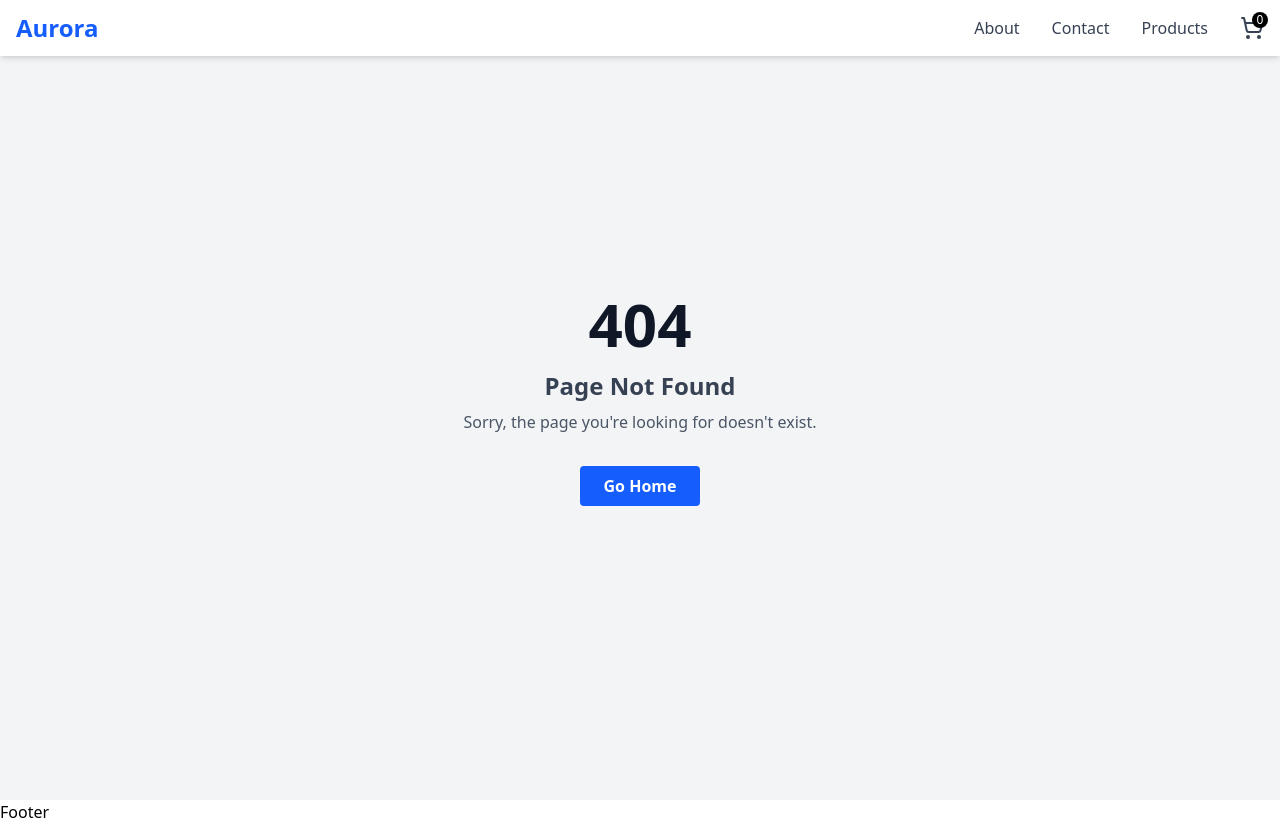
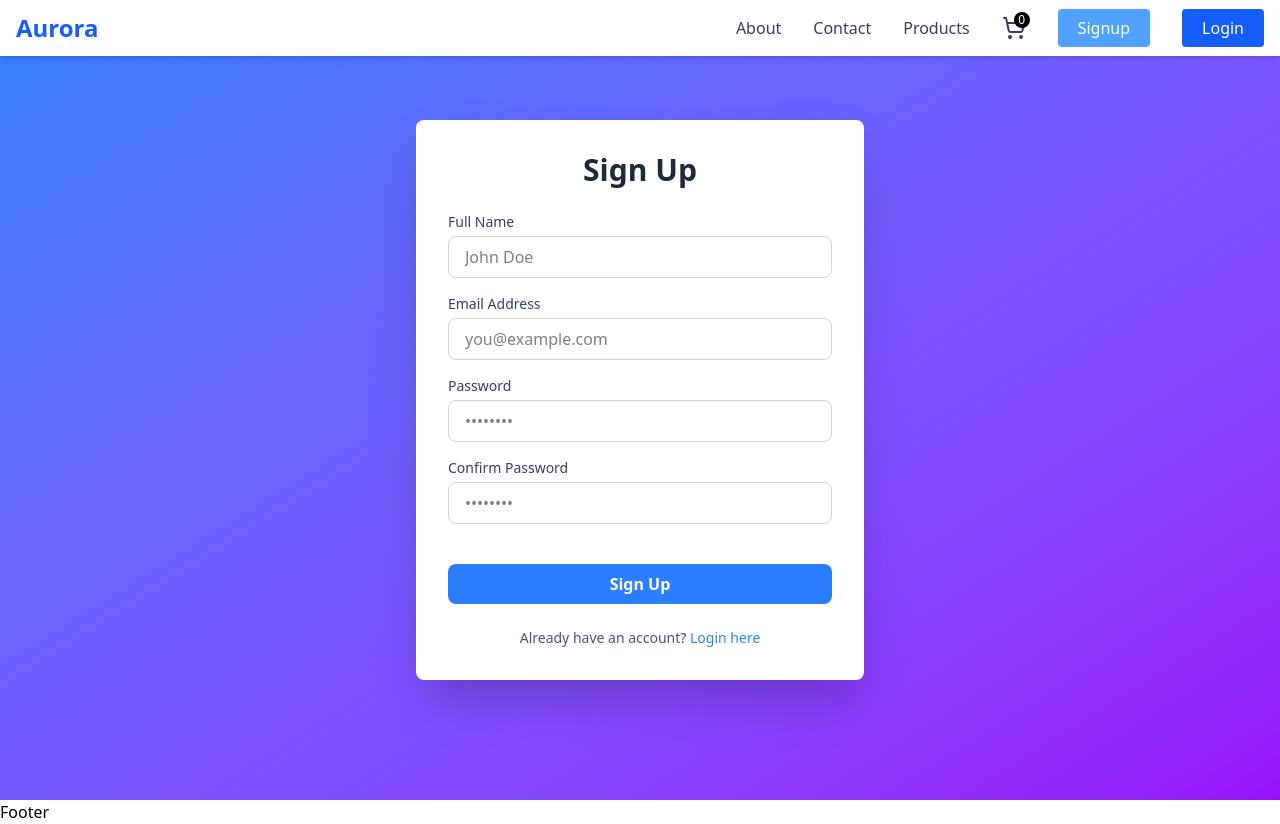
Before and after one commit to aurorainnovative/ecommerce, a React app: page /signup in a window 1280 px wide. Before the commit this address had no page. Built offline with nearby package versions, Linux system fonts and the light colour scheme; the HTML template or start-up script is replaced by a standard one.

Commit message:
Login and Signup page ui created

```diff
--- a/src/components/common/Navbar.jsx
+++ b/src/components/common/Navbar.jsx
@@ -37,6 +37,12 @@ export default function Navbar() {
               <ShoppingCart /></Link>
             <span className="absolute bg-black text-xs h-4 w-4 rounded-full -right-1 -top-1 text-white grid place-content-center">{cartItemsCount}</span>
           </li>
+          <li>
+            <Link to={"/signup"} className="px-5 py-2 rounded-sm bg-blue-400 text-white">Signup</Link>
+          </li>
+          <li>
+            <Link to={"/login"} className="px-5 py-2 rounded-sm bg-blue-600 text-white">Login</Link>
+          </li>
         </ul>
 
         {/* Mobile Menu Button */}
--- a/src/components/layout/MainLayout.jsx
+++ b/src/components/layout/MainLayout.jsx
@@ -5,6 +5,8 @@ import HomePage from '../../pages/HomePage';
 import NotFoundPage from '../../pages/NotFoundPage';
 import CartPage from '../../pages/CartPage'
 import ProductsPage from "../../pages/ProductsPage"
+import LoginPage from '../../pages/LoginPage';
+import SignupPage from '../../pages/SignupPage';
 
 function MainLayout() {
     return (
@@ -15,6 +17,8 @@ function MainLayout() {
                     <Route path='/products' element={<ProductsPage />} />
                     <Route path='/cart' element={<CartPage />} />
                     <Route path='*' element={<NotFoundPage />} />
+                    <Route path='/login' element={<LoginPage />} />
+                    <Route path='/signup' element={<SignupPage />} />
                 </Route>
             </Routes>
         </Router>
--- /dev/null
+++ b/src/pages/LoginPage.jsx
@@ -0,0 +1,82 @@
+import React, { useState } from 'react';
+import { Link } from 'react-router-dom';
+
+function LoginPage() {
+    const [email, setEmail] = useState('');
+    const [password, setPassword] = useState('');
+    const [error, setError] = useState('');
+
+    const handleSubmit = (e) => {
+        e.preventDefault();
+        if (!email || !password) {
+            setError('Please fill in all fields');
+            return;
+        }
+        setError('');
+        console.log('Login attempt:', { email, password });
+    };
+
+    return (
+        <div className="min-h-screen bg-linear-to-br from-blue-50 to-indigo-100 flex items-center justify-center p-4">
+            <div className="bg-white rounded-lg shadow-xl w-full max-w-md">
+                <div className="bg-indigo-600 px-8 py-8 rounded-t-lg">
+                    <h1 className="text-3xl font-bold text-white text-center">Login</h1>
+                </div>
+
+                <form onSubmit={handleSubmit} className="px-8 py-8">
+                    {error && (
+                        <div className="mb-4 p-3 bg-red-100 border border-red-400 text-red-700 rounded">
+                            {error}
+                        </div>
+                    )}
+
+                    <div className="mb-6">
+                        <label htmlFor="email" className="block text-gray-700 font-semibold mb-2">
+                            Email Address
+                        </label>
+                        <input
+                            type="email"
+                            id="email"
+                            value={email}
+                            onChange={(e) => setEmail(e.target.value)}
+                            className="w-full px-4 py-2 border border-gray-300 rounded-lg focus:outline-none focus:ring-2 focus:ring-indigo-500 focus:border-transparent"
+                            placeholder="you@example.com"
+                        />
+                    </div>
+
+                    <div className="mb-6">
+                        <label htmlFor="password" className="block text-gray-700 font-semibold mb-2">
+                            Password
+                        </label>
+                        <input
+                            type="password"
+                            id="password"
+                            value={password}
+                            onChange={(e) => setPassword(e.target.value)}
+                            className="w-full px-4 py-2 border border-gray-300 rounded-lg focus:outline-none focus:ring-2 focus:ring-indigo-500 focus:border-transparent"
+                            placeholder="••••••••"
+                        />
+                    </div>
+
+                    <button
+                        type="submit"
+                        className="w-full bg-indigo-600 hover:bg-indigo-700 text-white font-semibold py-3 rounded-lg transition duration-200 ease-in-out transform hover:scale-105"
+                    >
+                        Sign In
+                    </button>
+
+                    <div className="mt-6 text-center">
+                        <p className="text-gray-600">
+                            Don't have an account?{' '}
+                            <Link to="/signup" className="text-indigo-600 hover:text-indigo-700 font-semibold">
+                                Sign up
+                            </Link>
+                        </p>
+                    </div>
+                </form>
+            </div>
+        </div>
+    );
+}
+
+export default LoginPage;
--- /dev/null
+++ b/src/pages/SignupPage.jsx
@@ -0,0 +1,120 @@
+import React, { useState } from 'react';
+import { Link } from 'react-router-dom';
+
+function SignupPage() {
+    const [formData, setFormData] = useState({
+        name: '',
+        email: '',
+        password: '',
+        confirmPassword: ''
+    });
+
+    const handleChange = (e) => {
+        const { name, value } = e.target;
+        setFormData(prev => ({
+            ...prev,
+            [name]: value
+        }));
+    };
+
+    const handleSubmit = (e) => {
+        e.preventDefault();
+        console.log('Form submitted:', formData);
+    };
+
+    return (
+        <div className="min-h-screen bg-linear-to-br from-blue-500 to-purple-600 flex items-center justify-center p-4">
+            <div className="bg-white rounded-lg shadow-2xl w-full max-w-md p-8">
+                <h1 className="text-3xl font-bold text-gray-800 mb-6 text-center">Sign Up</h1>
+
+                <form onSubmit={handleSubmit} className="space-y-4">
+                    {/* Name Field */}
+                    <div>
+                        <label htmlFor="name" className="block text-sm font-medium text-gray-700 mb-1">
+                            Full Name
+                        </label>
+                        <input
+                            type="text"
+                            id="name"
+                            name="name"
+                            value={formData.name}
+                            onChange={handleChange}
+                            className="w-full px-4 py-2 border border-gray-300 rounded-lg focus:outline-none focus:ring-2 focus:ring-blue-500 focus:border-transparent"
+                            placeholder="John Doe"
+                            required
+                        />
+                    </div>
+
+                    {/* Email Field */}
+                    <div>
+                        <label htmlFor="email" className="block text-sm font-medium text-gray-700 mb-1">
+                            Email Address
+                        </label>
+                        <input
+                            type="email"
+                            id="email"
+                            name="email"
+                            value={formData.email}
+                            onChange={handleChange}
+                            className="w-full px-4 py-2 border border-gray-300 rounded-lg focus:outline-none focus:ring-2 focus:ring-blue-500 focus:border-transparent"
+                            placeholder="you@example.com"
+                            required
+                        />
+                    </div>
+
+                    {/* Password Field */}
+                    <div>
+                        <label htmlFor="password" className="block text-sm font-medium text-gray-700 mb-1">
+                            Password
+                        </label>
+                        <input
+                            type="password"
+                            id="password"
+                            name="password"
+                            value={formData.password}
+                            onChange={handleChange}
+                            className="w-full px-4 py-2 border border-gray-300 rounded-lg focus:outline-none focus:ring-2 focus:ring-blue-500 focus:border-transparent"
+                            placeholder="••••••••"
+                            required
+                        />
+                    </div>
+
+                    {/* Confirm Password Field */}
+                    <div>
+                        <label htmlFor="confirmPassword" className="block text-sm font-medium text-gray-700 mb-1">
+                            Confirm Password
+                        </label>
+                        <input
+                            type="password"
+                            id="confirmPassword"
+                            name="confirmPassword"
+                            value={formData.confirmPassword}
+                            onChange={handleChange}
+                            className="w-full px-4 py-2 border border-gray-300 rounded-lg focus:outline-none focus:ring-2 focus:ring-blue-500 focus:border-transparent"
+                            placeholder="••••••••"
+                            required
+                        />
+                    </div>
+
+                    {/* Submit Button */}
+                    <button
+                        type="submit"
+                        className="w-full bg-blue-500 hover:bg-blue-600 text-white font-bold py-2 px-4 rounded-lg transition duration-200 mt-6"
+                    >
+                        Sign Up
+                    </button>
+                </form>
+
+                {/* Login Link */}
+                <p className="text-center text-gray-600 text-sm mt-6">
+                    Already have an account?{' '}
+                    <Link to="/login" className="text-blue-500 hover:text-blue-600 font-medium">
+                        Login here
+                    </Link>
+                </p>
+            </div>
+        </div>
+    );
+}
+
+export default SignupPage;
```
